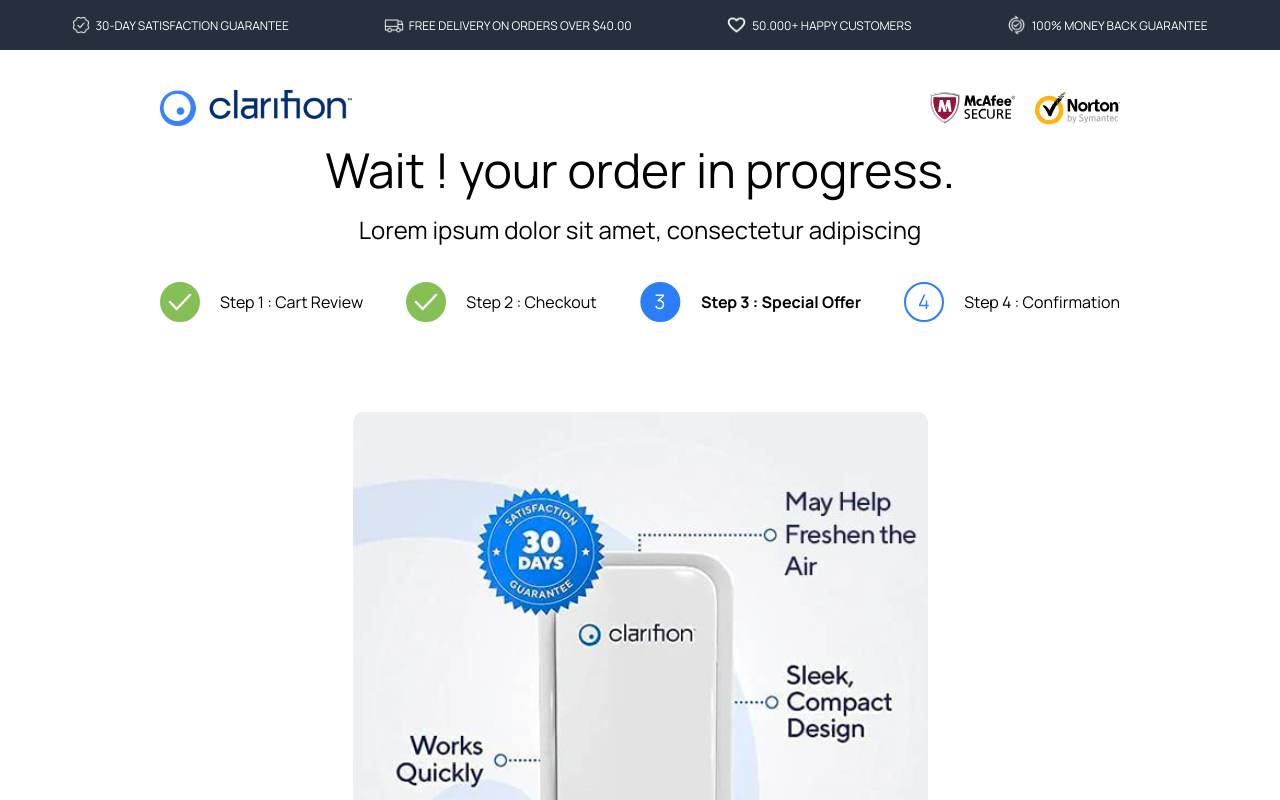
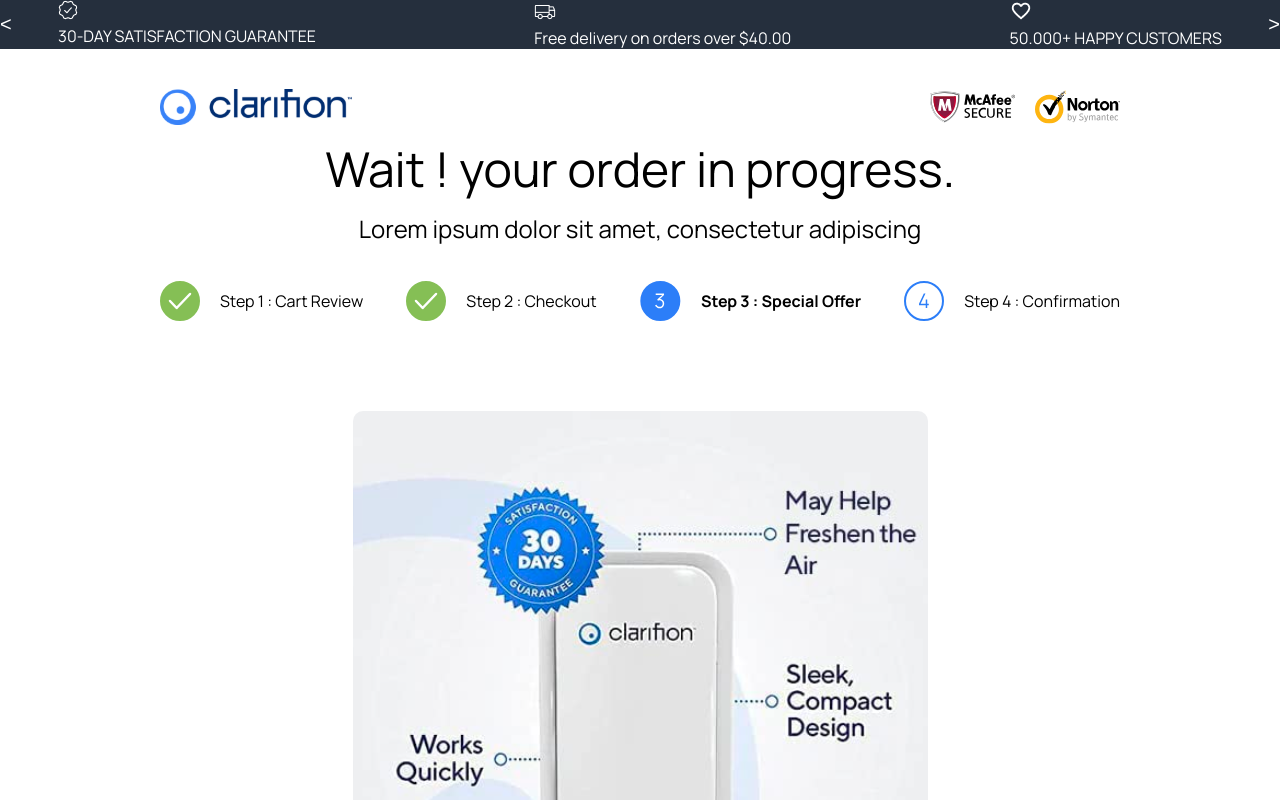
Before and after one commit to OscarFMdev/ejamApplication, a React (Vite) app: page / in a window 1280 px wide. Shown: the top 800 px of the page. Built offline with nearby package versions, Linux system fonts and the light colour scheme.

Commit message:
Add TextCarousel to Nav

```diff
--- a/src/App.jsx
+++ b/src/App.jsx
@@ -1,13 +1,34 @@
 import Content from "./components/Content"
 import Footer from "./components/Footer"
 import Header from "./components/Header"
-import NavBar from "./components/NavBar"
+import TextCarousel from "./components/TextCarousel"
 
 function App() {
 
+  const carouselItems = [
+    {
+      text:'30-DAY SATISFACTION GUARANTEE',
+      imageURL: "/src/assets/quality.png",
+    },
+    {
+      text: 'Free delivery on orders over $40.00',
+      imageURL: "/src/assets/truck-light.png",
+    },
+    {
+      text: '50.000+ HAPPY CUSTOMERS',
+      imageURL: "/src/assets/heart.png"
+    },
+    {
+      text: '100% Money Back Guarantee',
+      imageURL: "/src/assets/money-back.png"
+    }
+  ];
+
   return (
     <>
-      <NavBar />
+      <TextCarousel
+        items={carouselItems}
+      />
       <div className="content-container">
         <Header />
         <Content />
--- a/src/components/NavBar.jsx
+++ /dev/null
@@ -1,28 +0,0 @@
-import React from 'react'
-import navStyles from '../styles/NavBar.module.scss'
-const NavBar = () => {
-  return (
-    <nav className={navStyles.navigation}>
-      <ul>
-        <li>
-          <img src="/src/assets/quality.png" alt="quality" className={navStyles.navImg1}/>
-          <p>30-DAY SATISFACTION GUARANTEE</p>
-        </li>
-        <li>
-          <img src="/src/assets/truck-light.png" alt="truck" className={navStyles.navImg2}/>
-          <p>Free delivery on orders over $40.00</p>
-        </li>
-        <li>
-          <img src="/src/assets/heart.png" alt="heart" className={navStyles.navImg3}/>
-          <p>50.000+ HAPPY CUSTOMERS</p>
-        </li>
-        <li>
-          <img src="/src/assets/money-back.png" alt="money back" className={navStyles.navImg4}/>
-          <p>100% Money Back Guarantee</p>
-        </li>
-      </ul>
-    </nav>
-  )
-}
-
-export default NavBar
--- /dev/null
+++ b/src/components/TextCarousel.jsx
@@ -0,0 +1,62 @@
+import React, { useState, useEffect } from 'react';
+import CarouselStyles from '../styles/TextCarousel.module.scss'
+
+const TextCarousel = ({ items }) => {
+  const [currentIndex, setCurrentIndex] = useState(0);
+  const [visibleItems, setVisibleItems] = useState(1);
+
+  useEffect(() => {
+    const handleResize = () => {
+      const screenWidth = window.innerWidth;
+      if (screenWidth <= 360) {
+        setVisibleItems(1);
+      } else if (screenWidth <= 768) {
+        setVisibleItems(2);
+      } else if (screenWidth <= 1300) {
+        setVisibleItems(3);
+      } else {
+        setVisibleItems(4);
+      }
+    };
+
+    handleResize();
+    window.addEventListener('resize', handleResize);
+
+    return () => {
+      window.removeEventListener('resize', handleResize);
+    };
+  }, []);
+
+  const goToNext = () => {
+    setCurrentIndex((prevIndex) =>
+      prevIndex === items.length - visibleItems ? 0 : prevIndex + 1
+    );
+  };
+
+  const goToPrev = () => {
+    setCurrentIndex((prevIndex) =>
+      prevIndex === 0 ? items.length - visibleItems : prevIndex - 1
+    );
+  };
+
+  return (
+    <div className={CarouselStyles.textCarousel}>
+      <button onClick={goToPrev} className={CarouselStyles.carouselBtn}>
+        &lt;
+      </button>
+      <div className={CarouselStyles.carouselContent}>
+        {items.slice(currentIndex, currentIndex + visibleItems).map((item, index) => (
+          <div key={index} className={CarouselStyles.carouselItem}>
+            <img src={item.imageURL} alt="icon" />
+            <p>{item.text}</p>
+          </div>
+        ))}
+      </div>
+      <button onClick={goToNext} className={CarouselStyles.carouselBtn}>
+        &gt;
+      </button>
+    </div>
+  );
+};
+
+export default TextCarousel;
--- a/src/styles/NavBar.module.scss
+++ /dev/null
@@ -1,47 +0,0 @@
-@import './variables';
-
-.navigation {
-  background-color: $gray;
-  display: flex;
-  align-items: center;
-  justify-content: center;
-  height: 50px;
-
-  ul {
-    margin: 0;
-    display: flex;
-    column-gap: 10%;
-    width: 90%;
-    padding: 0 8%;
-    justify-content: center;
-    li {
-      color: white;
-      list-style: none;
-      display: flex;
-      align-items: center;
-      column-gap: 5px;
-
-      img {
-        width: auto;
-      }
-      .navImg1 {
-        height: 18px;
-      }
-      .navImg2 {
-        height: 20.1px;
-      }
-      .navImg3 {
-        height: 20.82px;
-      }
-      .navImg4 {
-        height: 20.54px;
-      }
-      p {
-        font-size: 12px;
-        text-transform: uppercase;
-        white-space: nowrap;
-      }
-    }
-  }
-
-}
--- /dev/null
+++ b/src/styles/TextCarousel.module.scss
@@ -0,0 +1,23 @@
+@import './variables';
+
+.textCarousel {
+  background-color: $gray;
+  display: flex;
+  color: white;
+  justify-content: space-around;
+  width: 100%;
+
+  .carouselContent {
+    display: flex;
+    justify-content: space-around;
+    column-gap: 10%;
+    width: 100%;
+  }
+
+  button {
+    background-color: $gray;
+    color: white;
+    border-style: none;
+    font-size: 20px;
+  }
+}
```
